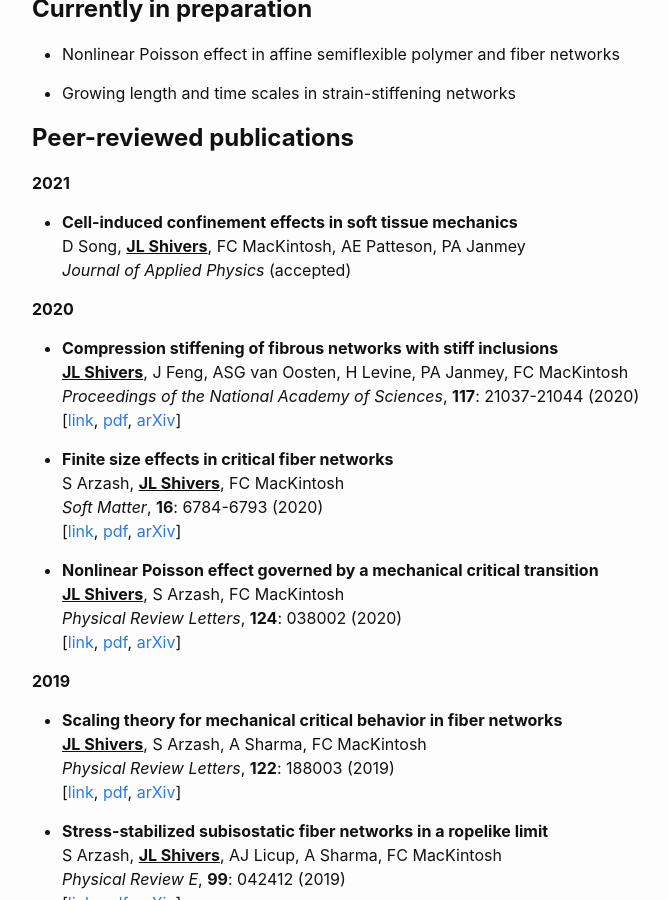
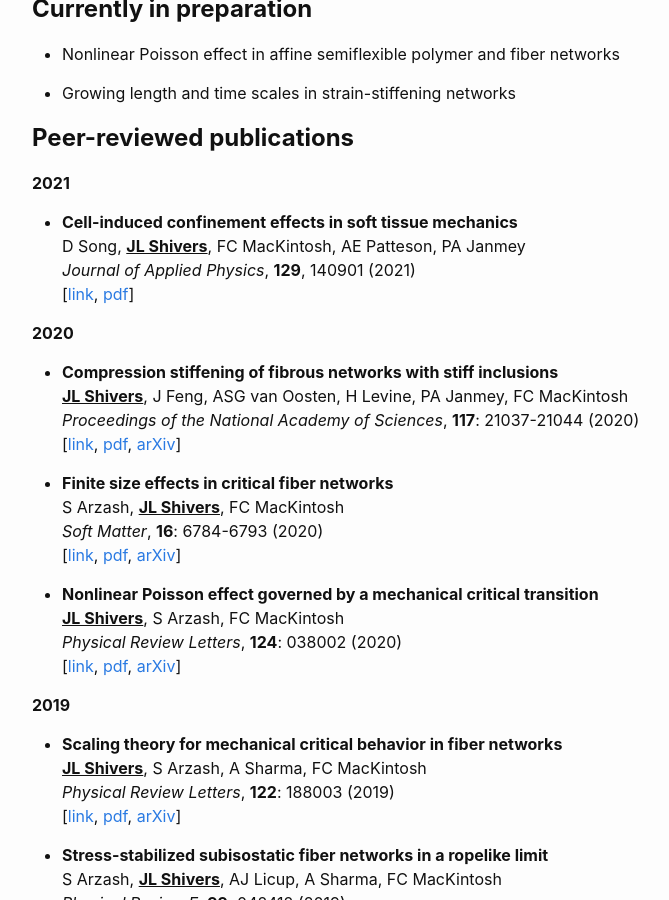
Before and after one commit to jordanshivers/jordanshivers.github.io, a Jekyll site: the page built from papers.md, in a window 1280 px wide and 900 px high, scrolled down 302 px. Shown: the whole window, without its empty margins (238-907 px from the left). Built offline with Jekyll 4.4.1, drawn with Linux system fonts in a browser that asks for light colours.

Commit message:
Update papers.md

```diff
--- a/papers.md
+++ b/papers.md
@@ -24,7 +24,8 @@ permalink: /papers/
 **2021**
 * **Cell-induced confinement effects in soft tissue mechanics**
 D Song, **<u>JL Shivers</u>**, FC MacKintosh, AE Patteson, PA Janmey
-*Journal of Applied Physics* (accepted)
+*Journal of Applied Physics*, **129**, 140901 (2021)
+[[link](https://doi.org/10.1063/5.0047829), [pdf](https://aip.scitation.org/doi/pdf/10.1063/5.0047829)]
 
 
 **2020**
```
